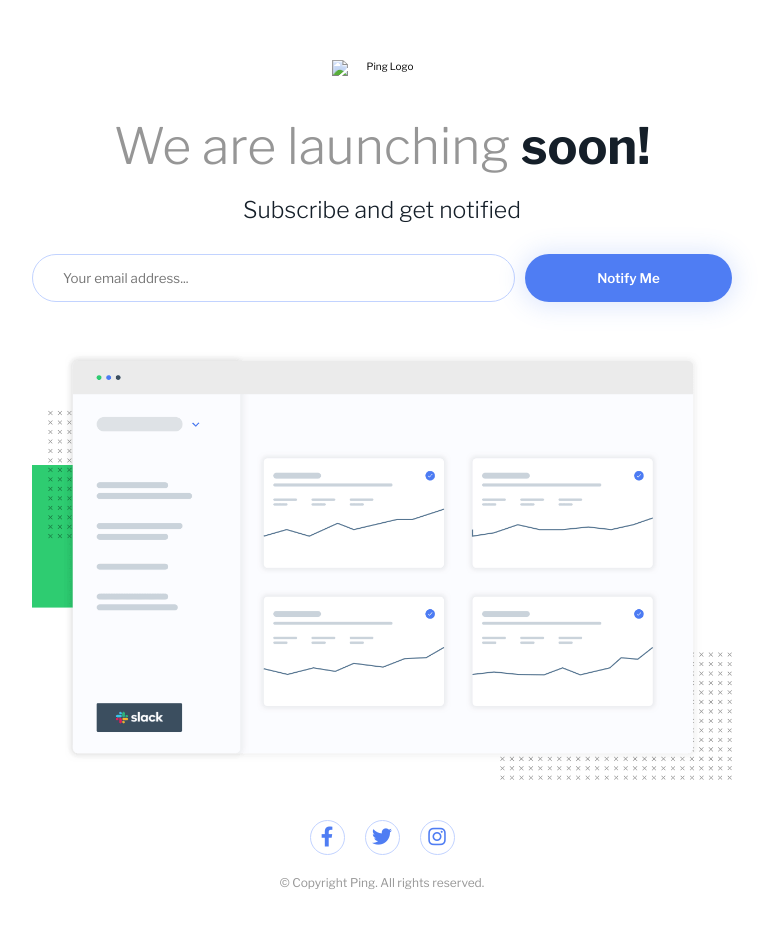
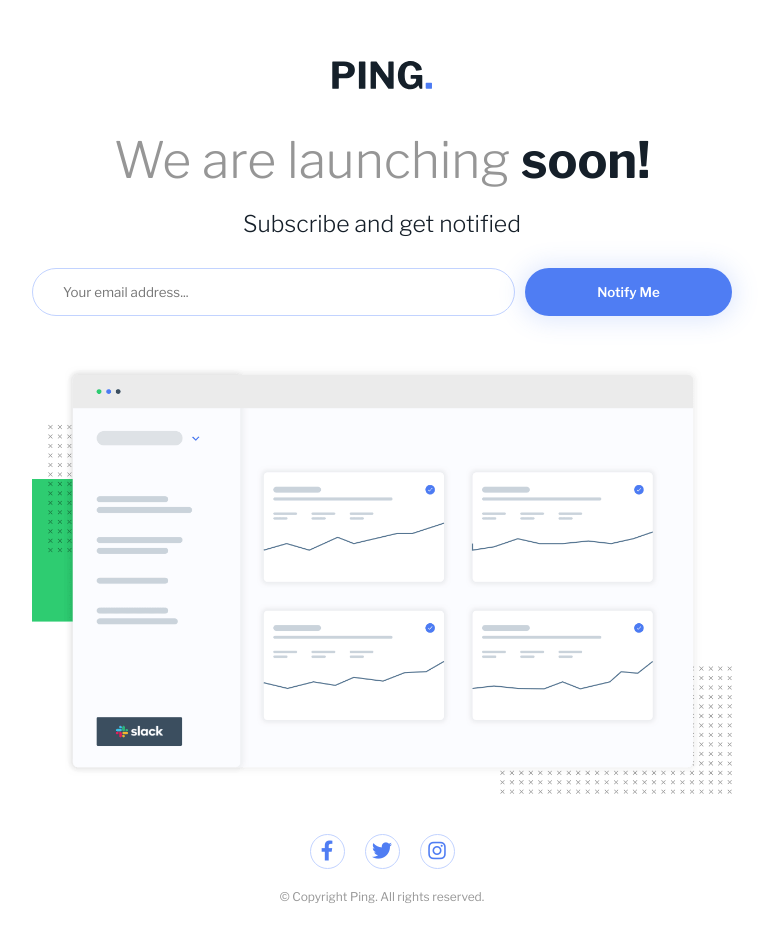
Before and after one commit to Jack-LP/Ping-coming-soon, a plain HTML site: page index.html in a window 1280 px wide. Shown: the whole page, without its empty margins (258-1026 px from the left). Drawn offline with nearby package versions, Linux system fonts and the light colour scheme; the site is published under a folder, as on GitHub Pages, so addresses that start at the root find nothing.

Commit message:
Update index.html

```diff
--- a/index.html
+++ b/index.html
@@ -24,7 +24,7 @@
     <div class="container">
       <section class="section-one">
         <div class="logo-section">
-          <img src="/images/logo.svg" alt="Ping Logo" />
+          <img src="./images/logo.svg" alt="Ping Logo" />
           <h1>We are launching <span class="bold">soon!</span></h1>
           <h2>Subscribe and get notified</h2>
         </div>
```
